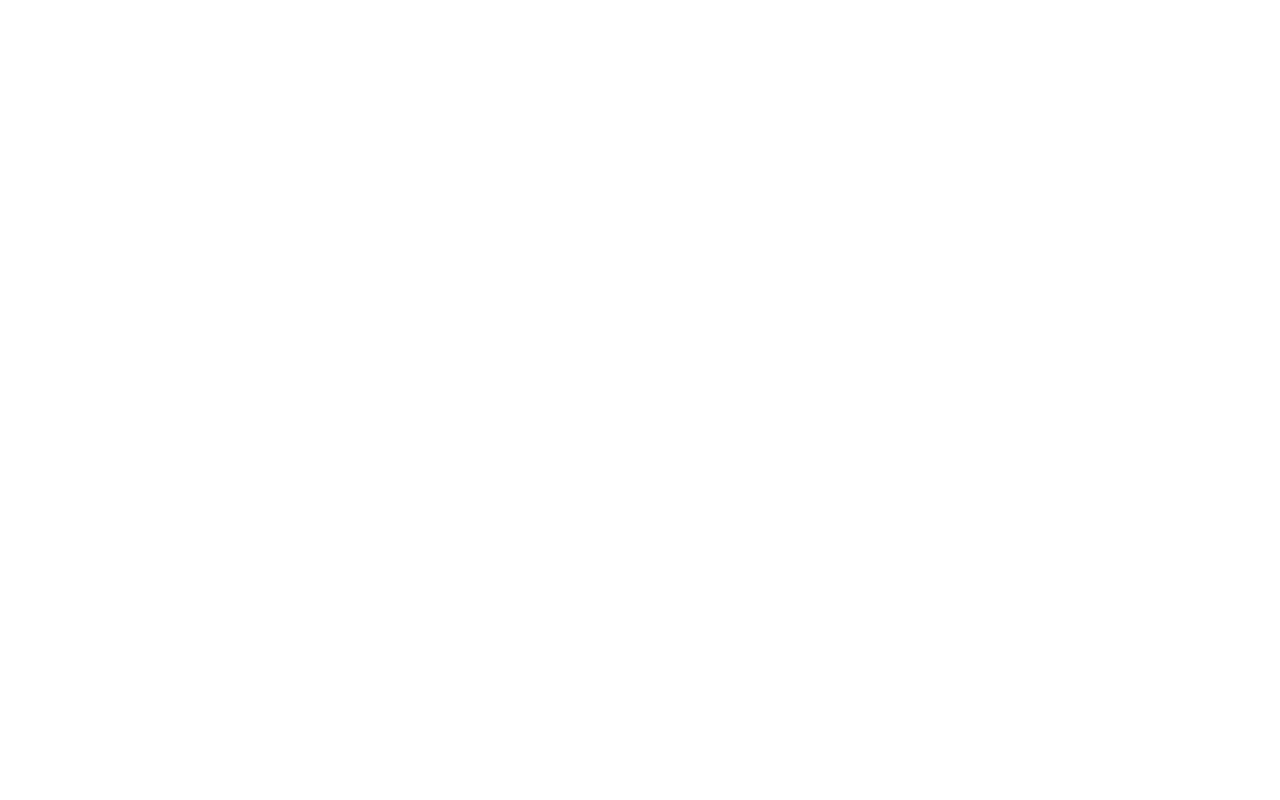
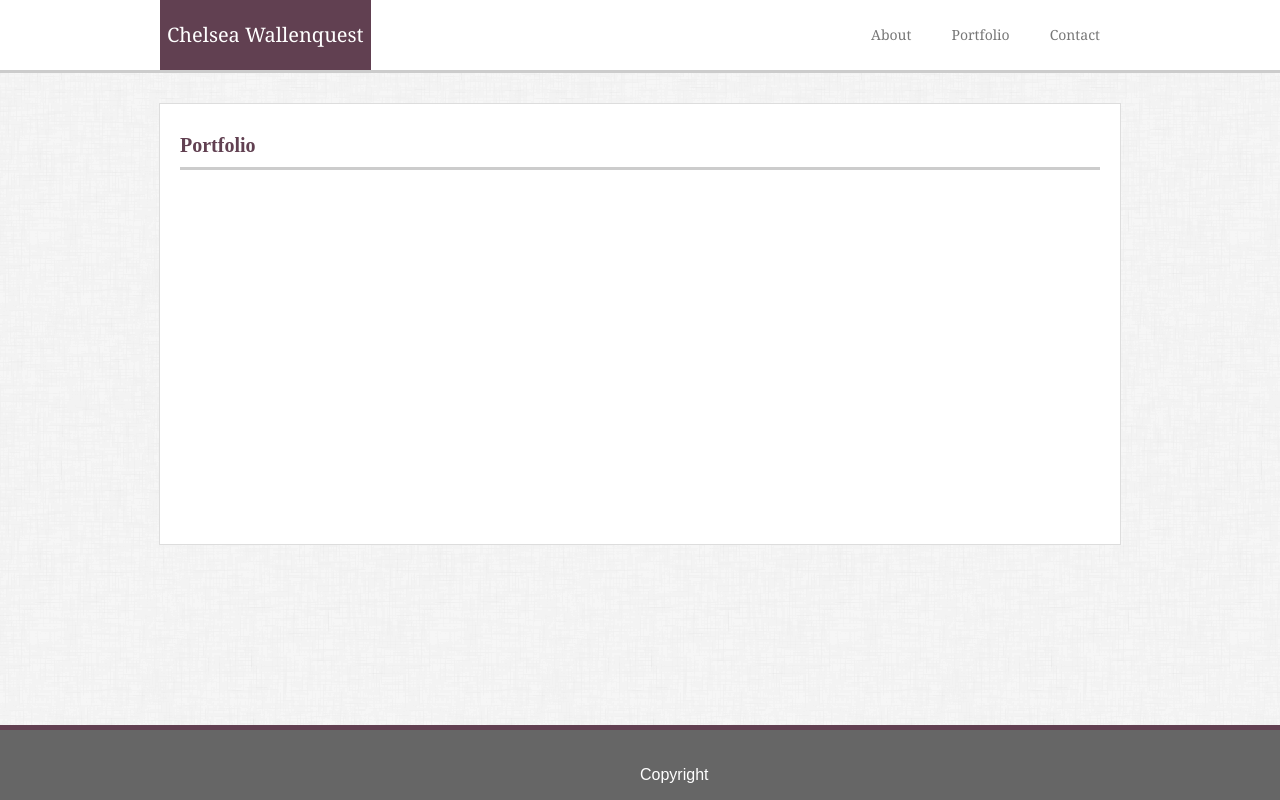
Before and after one commit to ChelseaLaura419/Basic-Portfolio, a plain HTML site: page portfolio.html in a window 1280 px wide. Drawn offline with Linux system fonts and the light colour scheme.

Commit message:
portfolio page

```diff
--- a/portfolio.html
+++ b/portfolio.html
@@ -0,0 +1,28 @@
+<!DOCTYPE html>
+<html>
+    <head>
+        <meta charset="UTF-8">
+        <title>Portfolio</title>
+        <link rel="stylesheet" href="assets/css/style.css">
+    </head>
+    <body>
+        <nav>
+            <div class="container">
+            <div class="name">Chelsea Wallenquest</div>
+
+            <ul>
+                <li><a href="contact.html">Contact</a></li>
+                <li><a href="portfolio.html">Portfolio</a></li>
+                <li><a href="index.html">About</a></li>
+            </ul>
+
+            </div>
+        </nav>
+        <section class="main">
+            <h2 class="mainHeader">Portfolio</h2>
+        </section>
+        <footer>
+            <p class="copyright">Copyright</p>
+        </footer>
+    </body>
+</html>
```
Also changed, not shown: contact.html (+2 -2 lines), index.html (+4 -2 lines).
